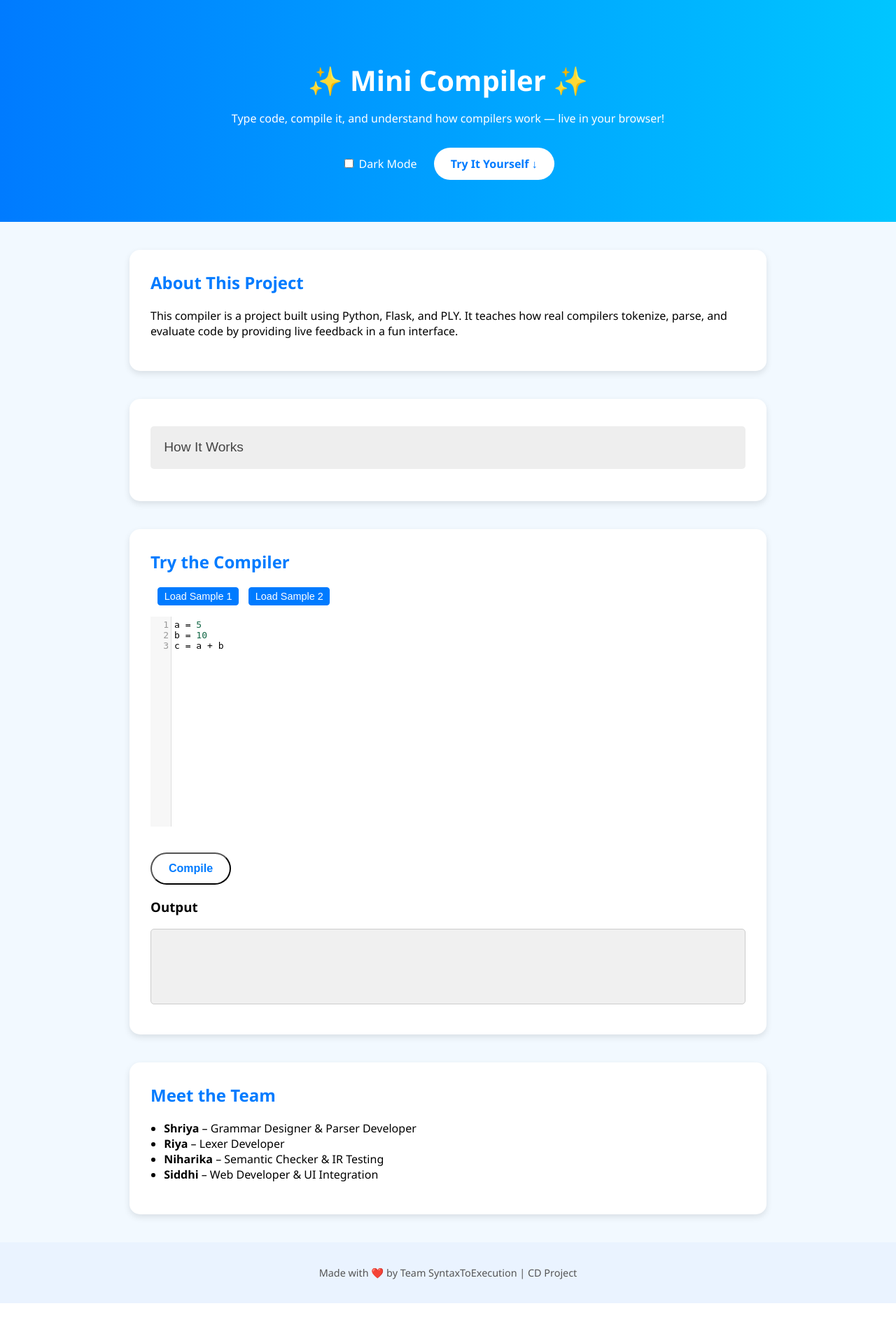
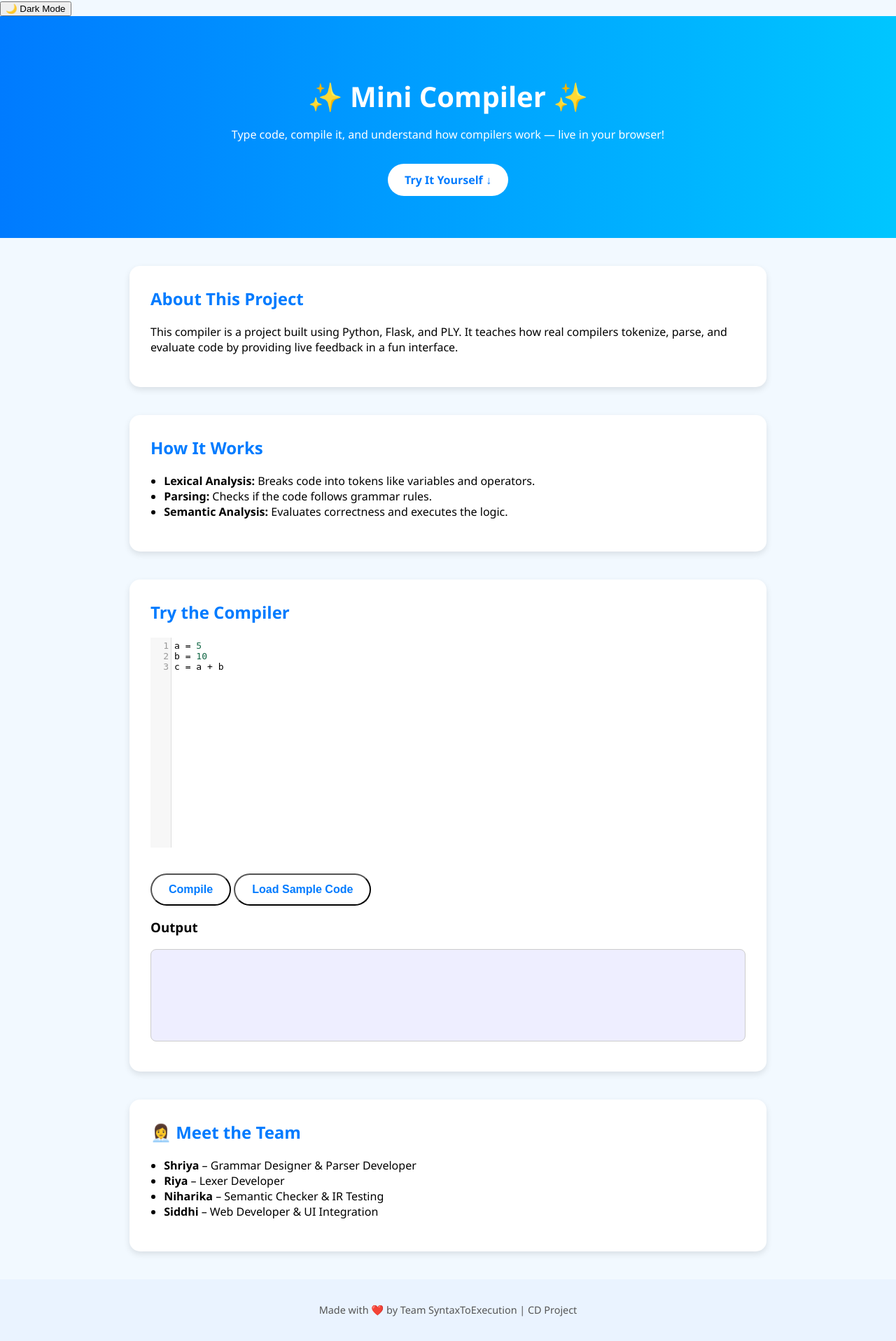
Before and after one commit to shriya-code-sketch/mini_compiler, a Flask app: page / in a window 1280 px wide. Shown: the whole page at 70% size. Before the commit the page ends 1862 px from the top, so only its background shows below. Run offline with Flask 3, Linux system fonts and the light colour scheme.

Commit message:
Update index.html

```diff
--- a/templates/index.html
+++ b/templates/index.html
@@ -2,132 +2,35 @@
 <html lang="en">
 <head>
   <meta charset="UTF-8" />
-  <meta name="viewport" content="width=device-width, initial-scale=1" />
   <title>Mini Compiler</title>
   <link rel="stylesheet" href="{{ url_for('static', filename='style.css') }}">
   <link rel="stylesheet" href="https://cdnjs.cloudflare.com/ajax/libs/codemirror/5.65.12/codemirror.min.css" />
   <link rel="stylesheet" href="https://unpkg.com/aos@2.3.1/dist/aos.css" />
-
-  <style>
-    /* Dark mode styles */
-    body.dark-mode {
-      background-color: #121212;
-      color: #eee;
-    }
-    body.dark-mode .info-card,
-    body.dark-mode .editor-card,
-    body.dark-mode .footer,
-    body.dark-mode header.hero {
-      background-color: #1e1e1e;
-      box-shadow: none;
-    }
-    body.dark-mode .CodeMirror {
-      background: #1e1e1e;
-      color: #eee;
-    }
-
-    /* Output box styles */
-    .output-box {
-      background-color: #f0f0f0;
-      padding: 1em;
-      max-height: 200px;
-      overflow-y: auto;
-      font-family: monospace;
-      white-space: pre-wrap;
-      border-radius: 5px;
-      border: 1px solid #ccc;
-      min-height: 80px;
-      user-select: text;
-    }
-    body.dark-mode .output-box {
-      background-color: #333;
-      color: #ddd;
-      border-color: #555;
-    }
-
-    /* Collapsible card styles */
-    .collapsible {
-      background-color: #eee;
-      color: #444;
-      cursor: pointer;
-      padding: 1em;
-      width: 100%;
-      border: none;
-      text-align: left;
-      outline: none;
-      font-size: 1.2em;
-      border-radius: 5px;
-      margin-top: 0.5em;
-      transition: background-color 0.3s ease;
-    }
-    .collapsible:hover {
-      background-color: #ccc;
-    }
-    .collapsible.active {
-      background-color: #ccc;
-    }
-    .collapsible-content {
-      padding: 0 1em;
-      max-height: 0;
-      overflow: hidden;
-      transition: max-height 0.3s ease;
-      background-color: white;
-      border-radius: 0 0 5px 5px;
-      box-shadow: inset 0 0 5px #aaa;
-      margin-bottom: 1em;
-    }
-    body.dark-mode .collapsible {
-      background-color: #333;
-      color: #ddd;
-    }
-    body.dark-mode .collapsible:hover,
-    body.dark-mode .collapsible.active {
-      background-color: #555;
-    }
-    body.dark-mode .collapsible-content {
-      background-color: #222;
-      box-shadow: inset 0 0 5px #000;
-    }
-
-    /* Button styles */
-    .btn-sample {
-      margin-left: 10px;
-      padding: 0.3em 0.6em;
-      font-size: 0.9em;
-      cursor: pointer;
-      border-radius: 4px;
-      border: 1px solid #007BFF;
-      background-color: #007BFF;
-      color: white;
-      transition: background-color 0.3s ease;
-    }
-    .btn-sample:hover {
-      background-color: #0056b3;
-      border-color: #0056b3;
-    }
-  </style>
+  <link href="https://fonts.googleapis.com/css2?family=Poppins&display=swap" rel="stylesheet" />
 </head>
 <body>
+
+  <!-- Dark Mode Toggle -->
+  <button id="darkModeToggle" aria-label="Toggle Dark Mode">🌙 Dark Mode</button>
+
+  <!-- Hero Section -->
   <header class="hero" data-aos="fade-down">
     <h1>✨ Mini Compiler ✨</h1>
     <p>Type code, compile it, and understand how compilers work — live in your browser!</p>
-
-    <!-- Dark mode toggle -->
-    <label style="cursor:pointer; user-select:none;">
-      <input type="checkbox" id="darkModeToggle" /> Dark Mode
-    </label>
-
-    <a href="#try-it" class="btn" style="margin-left: 20px;">Try It Yourself ↓</a>
+    <a href="#try-it" class="btn">Try It Yourself ↓</a>
   </header>
 
+  <!-- About Section -->
   <section class="info-card" data-aos="fade-up">
-    <h2> About This Project</h2>
+    <h2 class="collapsible">About This Project</h2>
+    <div class="collapsible-content">
       <p>This compiler is a project built using Python, Flask, and PLY. It teaches how real compilers tokenize, parse, and evaluate code by providing live feedback in a fun interface.</p>
+    </div>
   </section>
 
-  <!-- Collapsible How It Works Section -->
+  <!-- How it Works Section -->
   <section class="info-card" data-aos="fade-up">
-    <button class="collapsible">How It Works</button>
+    <h2 class="collapsible">How It Works</h2>
     <div class="collapsible-content">
       <ul>
         <li><strong>Lexical Analysis:</strong> Breaks code into tokens like variables and operators.</li>
@@ -137,49 +40,46 @@
     </div>
   </section>
 
+  <!-- Compiler Interface -->
   <section id="try-it" class="editor-card" data-aos="fade-up">
     <h2>Try the Compiler</h2>
-
-    <!-- Load sample code buttons -->
-    <button class="btn-sample" data-sample="
-    a = 5
-    b = 10
-    c = a + b">Load Sample 1</button>
-    <button class="btn-sample" data-sample="
-    x = 7
-    y = x * 3
-    z = y - 1">Load Sample 2</button>
-
-    <form method="POST" id="compileForm" style="margin-top: 1em;">
+    <form method="POST" id="compileForm">
       <textarea id="code" name="code">{{ request.form.code or 'a = 5\nb = 10\nc = a + b' }}</textarea><br>
       <button type="submit" class="btn">Compile</button>
+      <button type="button" class="btn btn-sample" id="loadSample">Load Sample Code</button>
     </form>
 
-    <h3> Output</h3>
-    <pre class="output-box" id="output-box"></pre>
+    <h3>Output</h3>
+    <pre class="output-box" id="output-box">{{ output }}</pre>
   </section>
 
+  <!-- Team Section -->
   <section class="info-card" data-aos="fade-up">
-    <h2>Meet the Team</h2>
+    <h2 class="collapsible">👩‍💼 Meet the Team</h2>
+    <div class="collapsible-content">
       <ul>
         <li><strong>Shriya</strong> – Grammar Designer & Parser Developer</li>
         <li><strong>Riya</strong> – Lexer Developer</li>
         <li><strong>Niharika</strong> – Semantic Checker & IR Testing</li>
         <li><strong>Siddhi</strong> – Web Developer & UI Integration</li>
       </ul>
+    </div>
   </section>
 
+  <!-- Footer -->
   <footer class="footer" data-aos="fade-up">
     <p>Made with ❤️ by Team SyntaxToExecution | CD Project</p>
   </footer>
 
+  <!-- Scripts -->
   <script src="https://cdnjs.cloudflare.com/ajax/libs/codemirror/5.65.12/codemirror.min.js"></script>
   <script src="https://cdnjs.cloudflare.com/ajax/libs/codemirror/5.65.12/mode/python/python.min.js"></script>
   <script src="https://unpkg.com/aos@2.3.1/dist/aos.js"></script>
+
   <script>
     AOS.init();
 
-    // Initialize CodeMirror editor
+    // CodeMirror setup
     var editor = CodeMirror.fromTextArea(document.getElementById("code"), {
       lineNumbers: true,
       mode: "python",
@@ -187,55 +87,61 @@
     });
 
     // Dark mode toggle
-    const darkModeToggle = document.getElementById('darkModeToggle');
-    darkModeToggle.addEventListener('change', () => {
-      document.body.classList.toggle('dark-mode', darkModeToggle.checked);
+    const toggleBtn = document.getElementById('darkModeToggle');
+    const body = document.body;
+
+    if (localStorage.getItem('darkMode') === 'enabled') {
+      body.classList.add('dark');
+      toggleBtn.textContent = '☀️ Light Mode';
+    }
+
+    toggleBtn.addEventListener('click', () => {
+      body.classList.toggle('dark');
+      if (body.classList.contains('dark')) {
+        toggleBtn.textContent = '☀️ Light Mode';
+        localStorage.setItem('darkMode', 'enabled');
+      } else {
+        toggleBtn.textContent = '🌙 Dark Mode';
+        localStorage.setItem('darkMode', 'disabled');
+      }
     });
 
-    // Load sample code buttons
-    const sampleButtons = document.querySelectorAll('.btn-sample');
-    sampleButtons.forEach(btn => {
-      btn.addEventListener('click', () => {
-        editor.setValue(btn.getAttribute('data-sample'));
+    // Load sample code
+    document.getElementById('loadSample').addEventListener('click', () => {
+      const sample = `a = 5\nb = 10\nc = a + b\n`;
+      editor.setValue(sample);
     });
-    });
+
+    // Typing effect on output
+    const outputBox = document.getElementById('output-box');
+    if (outputBox && outputBox.textContent.trim() !== "") {
+      const text = outputBox.textContent.trim();
+      outputBox.textContent = '';
+      outputBox.classList.add('output-typing');
+
+      let i = 0;
+      function typeWriter() {
+        if (i < text.length) {
+          outputBox.textContent += text.charAt(i);
+          i++;
+          setTimeout(typeWriter, 30);
+        } else {
+          outputBox.classList.remove('output-typing');
+        }
+      }
+      typeWriter();
+    }
 
     // Collapsible cards
     const collapsibles = document.querySelectorAll('.collapsible');
-    collapsibles.forEach(button => {
-      button.addEventListener('click', () => {
-        button.classList.toggle('active');
-        const content = button.nextElementSibling;
-        if (content.style.maxHeight){
-          content.style.maxHeight = null;
-        } else {
-          content.style.maxHeight = content.scrollHeight + "px";
-        }
+    collapsibles.forEach(title => {
+      const content = title.nextElementSibling;
+      content.classList.remove('open'); // Ensure collapsed on load
+      title.addEventListener('click', () => {
+        content.classList.toggle('open');
+        content.style.maxHeight = content.classList.contains('open') ? content.scrollHeight + 'px' : null;
       });
     });
-
-    // Typing animation for output
-    function typeOutput(text, element, speed = 30) {
-      element.textContent = '';
-      let i = 0;
-      function typing() {
-        if (i < text.length) {
-          element.textContent += text.charAt(i);
-          i++;
-          setTimeout(typing, speed);
-        }
-      }
-      typing();
-    }
-
-    // On page load, animate the existing output text from Flask variable
-    const outputText = `{{ output | replace('\n', '\\n') | replace('\r', '') | safe }}`;
-    const outputBox = document.getElementById('output-box');
-    if(outputText.trim()) {
-      typeOutput(outputText, outputBox);
-    }
-
-
   </script>
 </body>
 </html>
```
Lines whose indentation alone changed are shown as unchanged.
